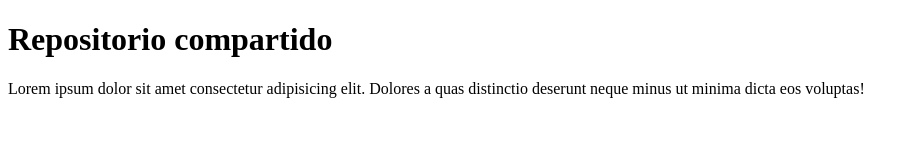
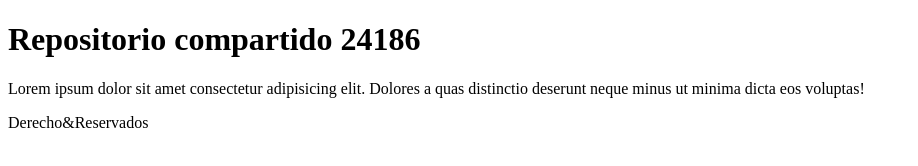
Before and after one commit to pgrl77/repocompartido24186, a plain HTML site: page index.html in a window 1280 px wide. Shown: the whole page, without its empty margins (0-918 px from the left). Drawn offline with Linux system fonts and the light colour scheme.

Commit message:
Update index.html

```diff
--- a/index.html
+++ b/index.html
@@ -6,9 +6,11 @@
     <title>Document</title>
 </head>
 <body>
-    <Header><h1>Repositorio compartido</h1> </Header>
+    <Header><h1>Repositorio compartido 24186</h1> </Header>
     <section>
         <p>Lorem ipsum dolor sit amet consectetur adipisicing elit. Dolores a quas distinctio deserunt neque minus ut minima dicta eos voluptas!</p>
     </section>
+
+    <footer>Derecho&Reservados</footer>
 </body>
 </html>
```
